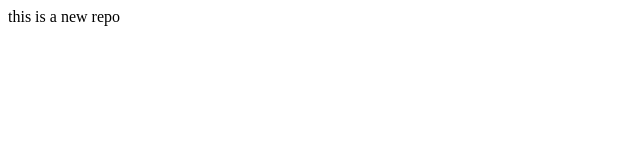
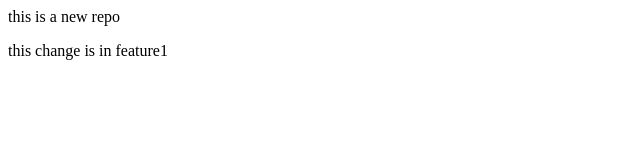
Before and after one commit to pranav-1126/local_repo, a plain HTML site: page index.html in a window 1280 px wide. Shown: the whole page, without its empty margins (0-640 px from the left). Drawn offline with Linux system fonts and the light colour scheme.

Commit message:
modified feature1

```diff
--- a/index.html
+++ b/index.html
@@ -1 +1,2 @@
 <p>this is a new repo</p>
+<p>this change is in feature1</p>
```
